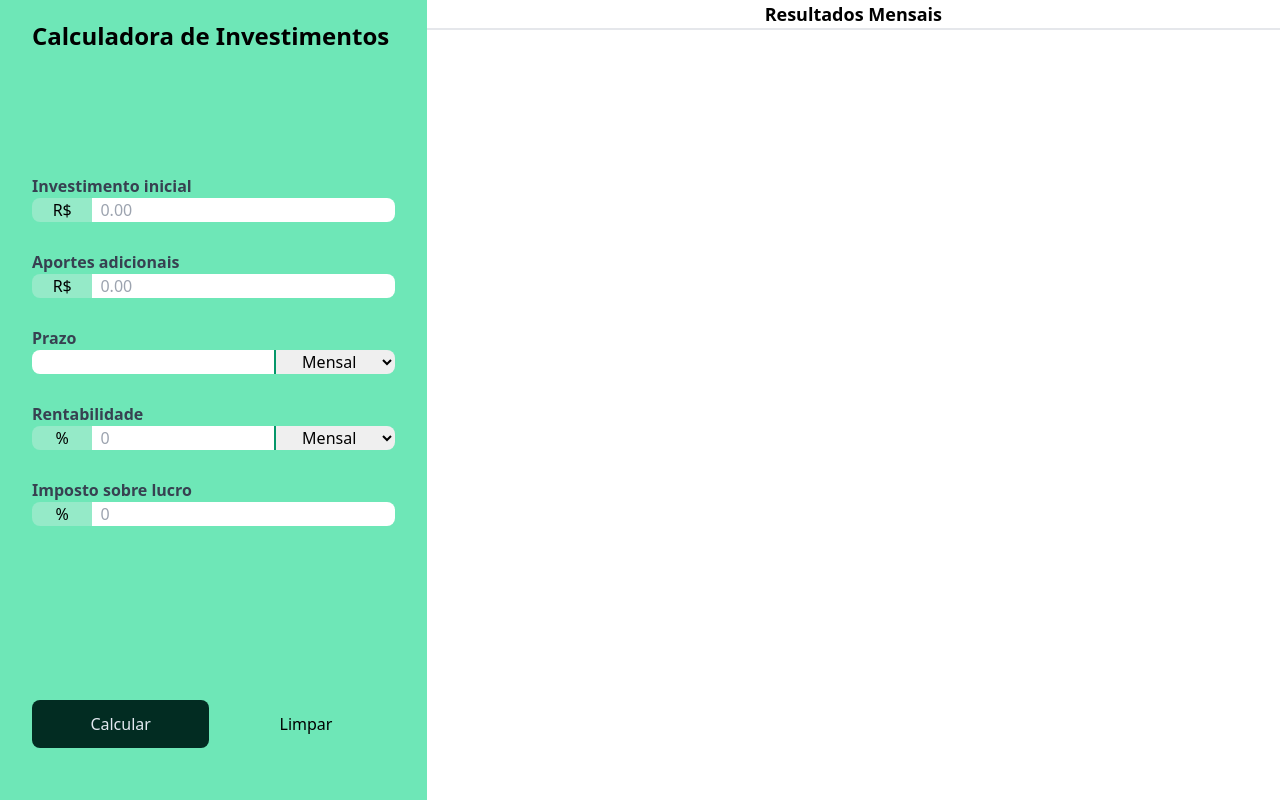
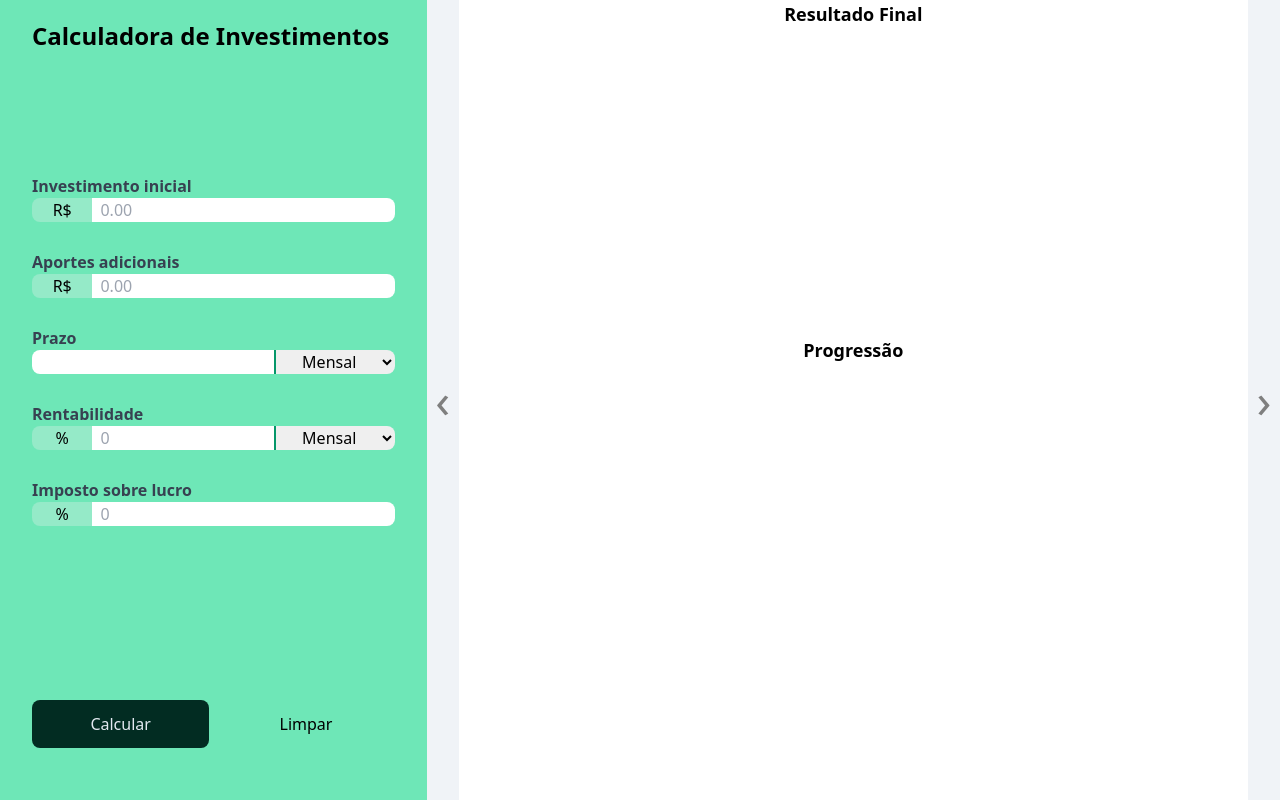
Before and after one commit to FabricioAndrade39/ProjetoCalculadoraInvestimentos, a website built with Vite: page index.html in a window 1280 px wide. Built offline with nearby package versions, Linux system fonts and the light colour scheme.

Commit message:
Implementada a funcionalidade do carrossel

```diff
--- a/index.html
+++ b/index.html
@@ -76,9 +76,14 @@
     </div>
   </aside>
 
-  <main class="row-span-2 col-span-2">
+  <main class="row-span-2 col-span-2 relative">
 
-    <!--<section id="charts-container" class="h-full">
+    <button id="slide-arrow-previous" class="absolute top-0 bottom-0 left-0 text-5xl cursor-pointer bg-slate-200 opacity-50 w-8 hover:opacity-100 focus:opacity-100">&#8249;</button>
+    <button id="slide-arrow-next" class="absolute top-0 bottom-0 right-0 text-5xl cursor-pointer bg-slate-200 opacity-50 w-8 hover:opacity-100 focus:opacity-100">&#8250;</button>
+
+    <div id="carousel" class="w-full h-full flex overflow-y-scroll scroll-smooth">
+
+      <section id="charts-container" class="h-full basis-full shrink-0">
 
         <div class="h-[42%] flex flex-col items-center pb-6">
           <p class="font-bold text-lg">Resultado Final</p>
@@ -89,13 +94,14 @@
           <p class="font-bold text-lg">Progressão</p>
           <canvas id="progression"></canvas>
         </div>
-    </section>-->
+      </section>
 
-    <section id="table-container" class="h-full overflow-y-auto">
+      <section id="table-container" class="h-full overflow-y-auto basis-full shrink-0">
         <p class="font-bold text-lg text-center">Resultados Mensais</p>
         <table id="results-table" class="w-full m-h-full border border-separate"></table>
       </section>
 
+    </div>
   </main>
 
     <script type="module" src="./main.js"></script>
--- a/main.js
+++ b/main.js
@@ -12,14 +12,18 @@ let progressionChartReference = {};
 
 const columnsArray = [
     {columnLabel: "Mês", accessor: "month"},
-    {columnLabel: "Total Investido", accessor: "investedAmount", format: (numberInfo) => formatCurrency(numberInfo)},
-    {columnLabel: "Rendimento Mensal", accessor: "interestReturns", format: (numberInfo) => formatCurrency(numberInfo)},
-    {columnLabel: "Rendimento Total", accessor: "totalInterestReturns", format: (numberInfo) => formatCurrency(numberInfo)},
-    {columnLabel: "Quantia Total", accessor: "totalAmount", format: (numberInfo) => formatCurrency(numberInfo)},
+    {columnLabel: "Total Investido", accessor: "investedAmount", format: (numberInfo) => formatCurrencyToTable(numberInfo)},
+    {columnLabel: "Rendimento Mensal", accessor: "interestReturns", format: (numberInfo) => formatCurrencyToTable(numberInfo)},
+    {columnLabel: "Rendimento Total", accessor: "totalInterestReturns", format: (numberInfo) => formatCurrencyToTable(numberInfo)},
+    {columnLabel: "Quantia Total", accessor: "totalAmount", format: (numberInfo) => formatCurrencyToTable(numberInfo)},
 ];
 
-function formatCurrency(value) {
+function formatCurrencyToTable(value) {
     return value.toLocaleString("pt-BR", {style: "currency", currency: "BRL"});
+}
+
+function formatCurrencyToGraph(value) {
+    return value.toFixed(2);
 }
 
 function renderProgression(event) {
@@ -51,7 +55,7 @@ function renderProgression(event) {
         returnRatePeriod
     );
 
-   /* const finalInvestmentObject = (returnArrays[returnArrays.length -1]);
+    const finalInvestmentObject = (returnArrays[returnArrays.length -1]);
 
     doughnutChartReference = new Chart(finalMoneyChat, {
         type: 'doughnut',
@@ -64,9 +68,9 @@ function renderProgression(event) {
             datasets: [{
 
               data: [
-                formatCurrency(finalInvestmentObject.investedAmount),
-                formatCurrency(finalInvestmentObject.totalInterestReturns * (1 - taxRate / 100)),
-                formatCurrency(finalInvestmentObject.totalInterestReturns * (taxRate / 100)),
+                formatCurrencyToGraph(finalInvestmentObject.investedAmount),
+                formatCurrencyToGraph(finalInvestmentObject.totalInterestReturns * (1 - taxRate / 100)),
+                formatCurrencyToGraph(finalInvestmentObject.totalInterestReturns * (taxRate / 100)),
               ],
               backgroundColor: [
                 'rgb(255, 99, 132)',
@@ -84,11 +88,11 @@ function renderProgression(event) {
             labels: returnArrays.map((finalInvestmentObject) => finalInvestmentObject.month),
             datasets: [{
                 label: 'Total Investido',
-                data: returnArrays.map((finalInvestmentObject) => formatCurrency(finalInvestmentObject.investedAmount)),
+                data: returnArrays.map((finalInvestmentObject) => formatCurrencyToGraph(finalInvestmentObject.investedAmount)),
                 backgroundColor: 'rgb(255, 99, 132)',
             } , {
                 label: 'Retorno do Investimento',
-                data: returnArrays.map((finalInvestmentObject) => formatCurrency(finalInvestmentObject.interestReturns)),
+                data: returnArrays.map((finalInvestmentObject) => formatCurrencyToGraph(finalInvestmentObject.interestReturns)),
                 backgroundColor: 'rgb(54, 162, 235)',
             }],
         },
@@ -103,7 +107,7 @@ function renderProgression(event) {
                 }
             }
         },
-    });*/
+    })
 
     createTable(columnsArray, returnArrays, 'results-table');
 }
@@ -168,5 +172,18 @@ for(const formElement of form) {
     }
 }
 
+const mainEl = document.querySelector('main');
+const carouselEl = document.getElementById('carousel');
+const nextButton = document.getElementById('slide-arrow-next');
+const previousButton = document.getElementById('slide-arrow-previous');
+
+nextButton.addEventListener('click', () => {
+    carouselEl.scrollLeft += mainEl.clientWidth;
+});
+
+previousButton.addEventListener('click', () => {
+    carouselEl.scrollLeft -= mainEl.clientWidth;
+})
+
 form.addEventListener("submit", renderProgression);
 clearFormButton.addEventListener("click", clearForm);
```
Lines whose indentation alone changed are shown as unchanged.
